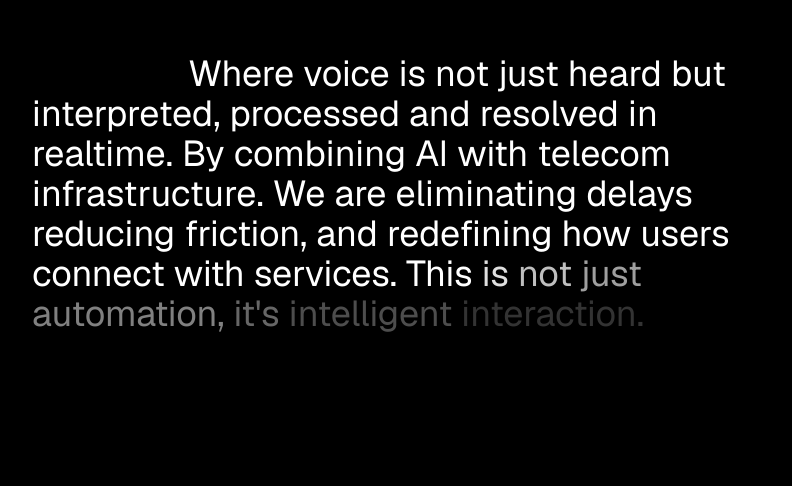
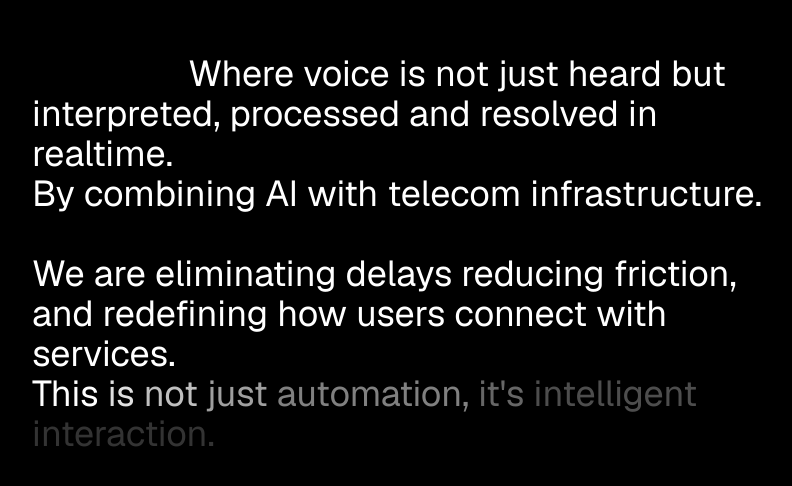
Before and after one commit to chiscookeke11/IVORA, a Next.js app: page / in a window 1280 px wide. Shown: the part 875-1361 px from the top of the page, without its empty margins (224-1016 px from the left). Built offline with nearby package versions, Linux system fonts and the light colour scheme.

Commit message:
Add newline-aware line breaks in BelieveSection animated text

```diff
--- a/components/BelieveSection.tsx
+++ b/components/BelieveSection.tsx
@@ -36,9 +36,20 @@ export default function BelieveSection() {
         offset: ["start 0.8", "end 0.8"],
     })
 
-    const text = `Where voice is not just heard but interpreted, processed and resolved in realtime. By combining AI with telecom infrastructure. We are eliminating delays reducing friction, and redefining how users connect with services. This is not just automation, it's intelligent interaction.`
+    const text = `Where voice is not just heard but interpreted, processed and resolved in realtime.\nBy combining AI with telecom infrastructure.\n\nWe are eliminating delays reducing friction, and redefining how users connect with services.\nThis is not just automation, it's intelligent interaction.`
 
-    const words = text.split(" ")
+    const words = text.split(/\s+/).filter(Boolean)
+    const lineBreakPositions = Array.from(text.matchAll(/\n+/g)).map(match => {
+        const wordsBeforeBreak = text
+            .slice(0, match.index)
+            .trim()
+            .split(/\s+/)
+            .filter(Boolean).length
+        return {
+            index: wordsBeforeBreak,
+            breaks: match[0].length,
+        }
+    })
 
     return (
         <section
@@ -48,15 +59,24 @@ export default function BelieveSection() {
             <p className="text-lg md:text-4xl max-w-3xl">
                 We see a world where every call is understood instantly.
 
-                {words.map((word, i) => (
+                {words.map((word, i) => {
+                    const breakAfterWord = lineBreakPositions.find(item => item.index === i + 1)
+
+                    return (
+                        <span key={i}>
                             <Word
-                        key={i}
                                 word={word}
                                 index={i}
                                 total={words.length}
                                 progress={scrollYProgress}
                             />
+                            {breakAfterWord &&
+                                Array.from({ length: breakAfterWord.breaks }).map((_, breakIndex) => (
+                                    <br key={`break-${i}-${breakIndex}`} />
                                 ))}
+                        </span>
+                    )
+                })}
             </p>
         </section>
     )
```
Lines whose indentation alone changed are shown as unchanged.
